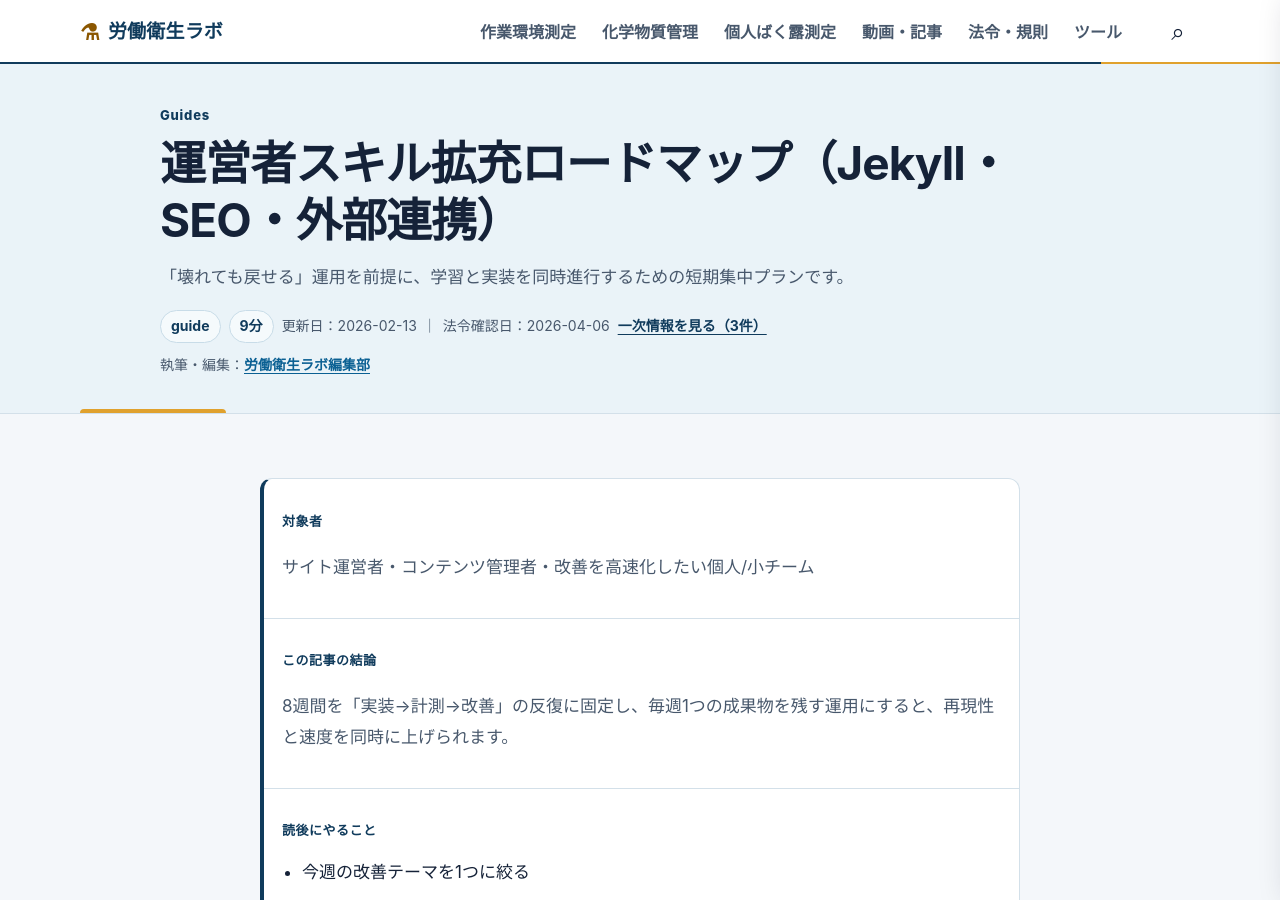
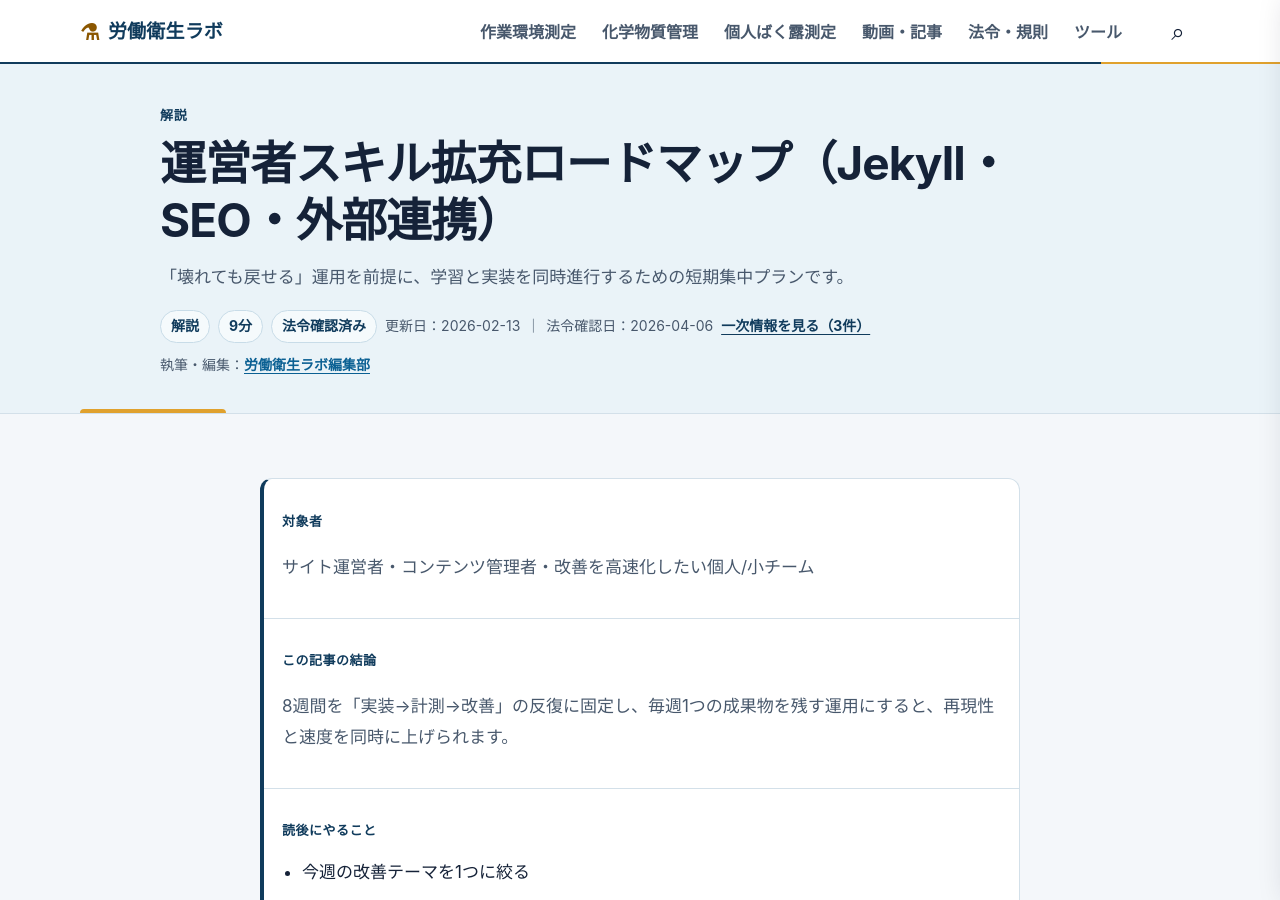
Before and after one commit to rodoeisei-lab/rodoeisei-lab, a Jekyll site: the page built from _guides/operator-skill-expansion-roadmap.md, in a window 1280 px wide and 900 px high. Built offline with Jekyll 4.4.1, drawn with Linux system fonts in a browser that asks for light colours.

Commit message:
Localize and strengthen article trust metadata

```diff
--- a/_layouts/article.html
+++ b/_layouts/article.html
@@ -14,12 +14,17 @@ layout: base
 
 <section class="page-hero">
   <div class="container">
-    <p class="page-eyebrow">{{ page.category | default: "Article" }}</p>
+    {% assign display_category = page.category | default: "解説" %}
+    {% if display_category == "Guides" %}{% assign display_category = "解説" %}{% endif %}
+    <p class="page-eyebrow">{{ display_category }}</p>
     {% assign page_title = page.title | default: page.slug | default: page.basename | default: "更新情報" %}
     <h1>{{ page_title }}</h1>
     {% if page.lead %}<p class="page-lead">{{ page.lead }}</p>{% endif %}
     <div class="article-meta">
-      <span class="badge">{{ inferred_article_type }}</span>
+      {% assign article_type_label = "記事" %}
+      {% if inferred_article_type == "guide" %}{% assign article_type_label = "解説" %}{% endif %}
+      {% if inferred_article_type == "update" %}{% assign article_type_label = "更新情報" %}{% endif %}
+      <span class="badge">{{ article_type_label }}</span>
       {% if page.reading_time %}<span class="badge">{{ page.reading_time }}</span>{% endif %}
       {% assign hero_published = page.published_at %}
       {% assign hero_updated = page.updated_at | default: page.updated %}
@@ -29,6 +34,7 @@ layout: base
       {% if page.sources and page.sources.size > 0 %}
         {% assign has_sources = true %}
       {% endif %}
+      {% if hero_checked %}<span class="badge badge--verified">法令確認済み</span>{% endif %}
       {% if hero_published or hero_updated or hero_checked or show_unchecked_legal_date or has_sources %}
       <p class="article-meta-dates">
         {% assign has_prior_date = false %}
```
